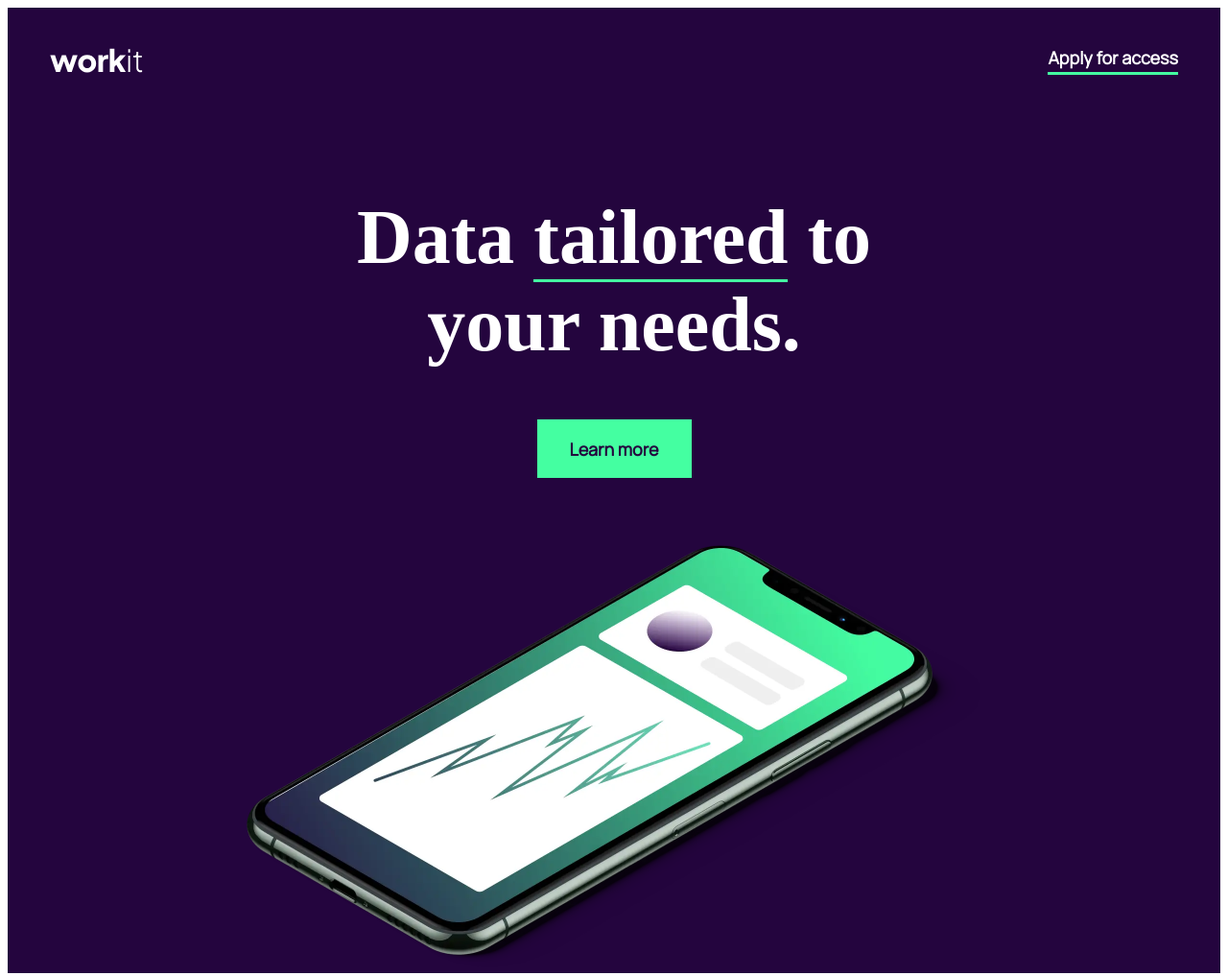
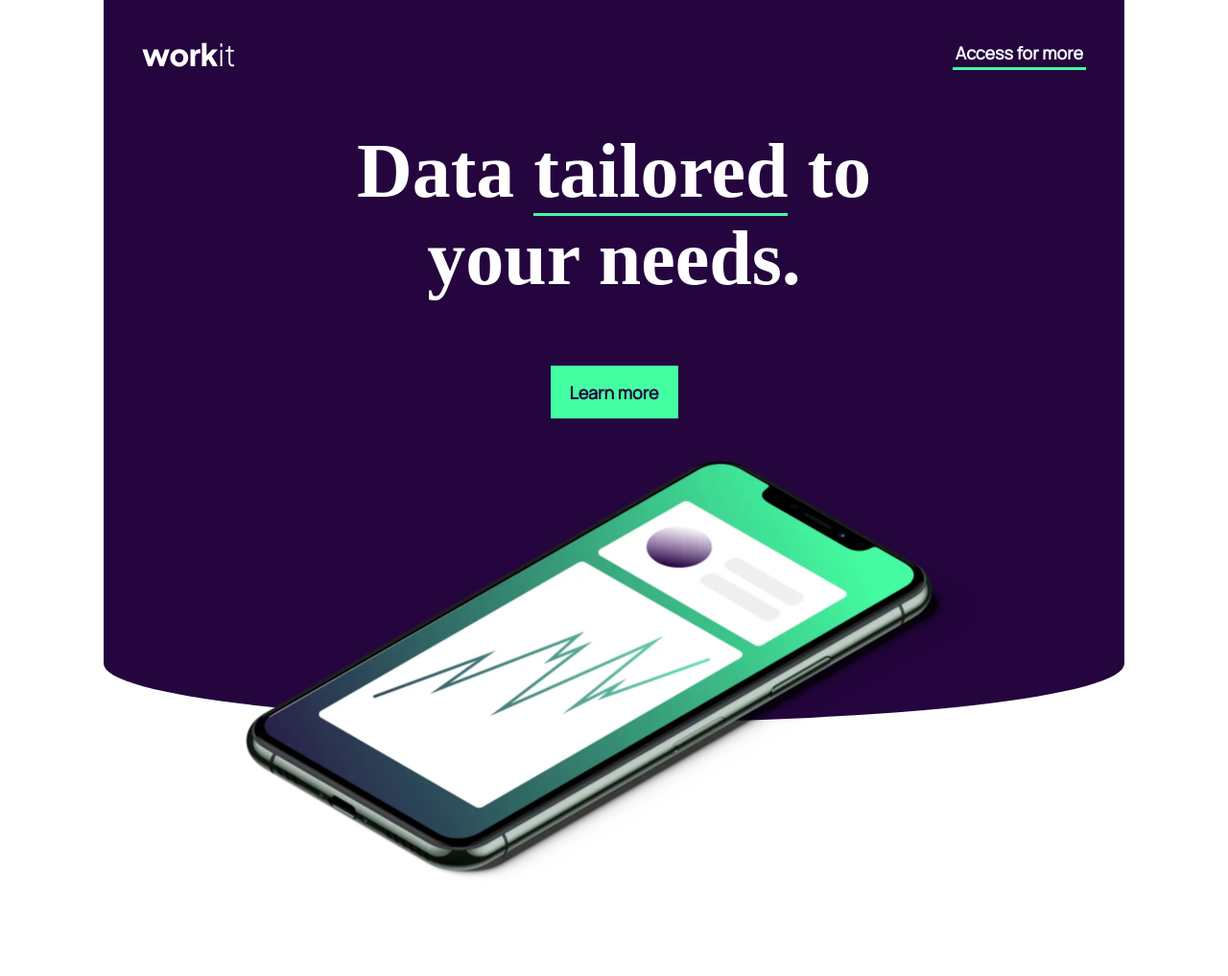
Before and after one commit to zurnadurumm/workit-landing-page, a plain HTML site: page starter-code/index.html in a window 1280 px wide. Shown: the top 1017 px of the page at 96% size. Drawn offline with Linux system fonts and the light colour scheme; a web font is replaced by a local one.

Commit message:
modified:   starter-code/css/style.css 	modified:   starter-code/index.html

```diff
--- a/starter-code/css/style.css
+++ b/starter-code/css/style.css
@@ -1,7 +1,9 @@
-@import url('https://fonts.cdnfonts.com/css/fraunces-144pt-s000');
+@import url(//db.onlinewebfonts.com/c/2c38481447f52932e780d7793abe8022?family=Fraunces+144pt+S050);
 @import url('https://fonts.googleapis.com/css2?family=Manrope&display=swap');
 *,*::before,*::after{
     box-sizing: border-box;
+    margin-top: 0;
+
 }
 :root {
     --darkPurple: rgba(36, 5, 62, 1);
@@ -13,94 +15,101 @@
     --manrope: 'Manrope', sans-serif;
 }
 
-.button{
-    text-align: center;
-    margin: 70px;
-}
-.h1-text {
-    font-size: 80px;
-    color: var(--white);
-    font-family: var(--fraunces);
+
+
+.flex-container{
+    background-color: var(--darkPurple);
+    display: flex;
+    padding: 40px;
+    margin-left: 100px;
+    margin-right: 100px;
+    align-items: center;
+    justify-content: space-between;
+
 
 }
-
-h2 {
-    font-size: 56px;
-}
-
-h3 {
-    font-size: 32px;
-}
-
-h1, h2, h3 {
-    font-family: var(--fraunces);
-    font-weight: 600;
-}
-
-body {
+.button{
+    text-decoration: none;
+    border: none;
+    border-bottom: 3px solid var(--eucaplyptus);
     font-family: var(--manrope);
     font-size: 18px;
-    font-weight: 400;
-}
-
-.container {
+    font-weight: bold;
     background-color: var(--darkPurple);
-    width: auto;
-    padding-top: 40px;
+    color: white;
+    padding: 3px;
 
 }
+.button:hover{
+    color: var(--eucaplyptus);
+}
+h1{
+    text-align: center;
+    font-family: var(--fraunces);
+    font-size: 80px;
+    font-weight: 600;
+    flex-direction: column;
 
-nav {
+}
+.header-container {
     display: flex;
     align-items: center;
-    justify-content: space-between;
-    padding: 0 44px;
+    flex-direction: column;
+    padding: 20px;
+    color: white;
+    background-color: var(--darkPurple);
+    margin-left: 100px;
+    margin-right: 100px;
+    height: 561px;
 
-}
 
-.header-link {
-    color: var(--white);
-    border-bottom: 3px solid var(--eucaplyptus);
-    text-decoration: none;
-    padding-bottom: 3px;
-    font-size: 18px;
-    font-family: var(--manrope);
-    font-weight: bold;
-}
-
-.header-link:hover {
-    color: var(--eucaplyptus);
 }
 .tailored{
     border-bottom: 3px solid var(--eucaplyptus);
 }
 .learn-more{
+    border: 3px solid var(--eucaplyptus);
+    font-size: 18px;
+    font-weight: 700;
+    font-family: var(--manrope);
+    width: 133px;
+    height: 55px;
     color: var(--darkPurple);
     background-color: var(--eucaplyptus);
-    width: 161px;
-    height: 61px;
-    border: none;
-    font-family: var(--manrope);
-    font-weight: bold;
-    font-size: 18px;
+}
+.learn-more:hover{
+    background-color: var(--darkPurple);
+    color: var(--eucaplyptus);
+}
+.image-grid{
+    display: grid;
+    grid-template-columns: auto;
 
 
 }
-.learn-more:hover{
-    border: 3px solid var(--eucaplyptus);
-    background-color: var(--darkPurple);
-    color: var(--eucaplyptus);
+.phone{
+    scale: 50%;
+    bottom: 176px;
+    position: relative;
+
+
 
 }
-.childcontainer{
+.oval{
+    height: 561px;
+    background: var(--darkPurple);
+    border-radius: 531px / 61px;
+    margin-left: 100px;
+    margin-right: 100px;
+    position: relative;
+    z-index: -1;
+    transform: translateY(-86%)
+}
+.numbering-container{
     display: flex;
     align-items: center;
-    justify-content: space-between;
-    flex-direction: column;
-
+    justify-content: space-around;
+    flex-direction: row-reverse;
+}.numbering-item{
+    display: flex;
 }
-
-.photo{
-    width: 767px;
-    height: 441px;
-}
--- a/starter-code/index.html
+++ b/starter-code/index.html
@@ -1,33 +1,47 @@
 <!DOCTYPE html>
 <html lang="en">
   <head>
-  <meta charset="UTF-8">
-  <meta name="viewport" content="width=device-width, initial-scale=1.0">
+    <meta charset="UTF-8" />
+    <meta name="viewport" content="width=device-width, initial-scale=1.0" />
 
-  <link rel="icon" type="image/png" sizes="32x32" href="./assets/images/favicon-32x32.png">
-  <link rel="stylesheet" href="css/style.css">
+    <link
+      rel="icon"
+      type="image/png"
+      sizes="32x32"
+      href="./assets/images/favicon-32x32.png"
+    />
+    <link rel="stylesheet" href="css/style.css" />
+    <link
+      href="//db.onlinewebfonts.com/c/2c38481447f52932e780d7793abe8022?family=Fraunces+144pt+S050"
+      rel="stylesheet"
+      type="text/css"
+    />
 
     <title>Frontend Mentor | Workit landing page</title>
   </head>
   <body>
-  <header>
-    <div class="container">
-      <nav>
-        <img src="assets/images/logo-light.svg" alt="logo" class="logo-light">
-        <a href="#" class="header-link">Apply for access</a>
+    <nav class="flex-container">
+      <img src="assets/images/logo-light.svg" alt="logo" class="flex-item" />
+      <a href="#"><button class="button">Access for more</button></a>
     </nav>
-      <div class="childcontainer">
-        <div class="button">
-          <h1 class="h1-text">Data <span class="tailored">tailored</span> to<br> your needs.</h1>
+    <main >
+      <article class="header-container">
+        <h1>
+          Data <span class="tailored">tailored</span> to<br />
+          your needs.
+        </h1>
         <a href="#"><button class="learn-more">Learn more</button></a>
+        <img src="assets/images/image-hero.webp" alt="phone" class="phone">
+      </article>
+      <div class="oval"></div>
+      <article class="secondtext">
+        <div class="nubering-container">
+         <div class="numbering-items"><h2>1</h2></div>
+         <div class="numbering-items"><h2>2</h2></div>
+         <div class="numbering-items"><h2>3</h2></div>
         </div>
-        <div class="phone">
-          <img src="assets/images/image-hero.webp" alt="phone" class="photo">
-        </div>
-      </div>
-
-    </div>
-  </header>
+      </article>
+    </main>
 
     <!--Apply for access
 
@@ -63,6 +77,5 @@
   in touch to schedule a call.
 
   Apply for access-->
-
   </body>
 </html>
```
Lines whose indentation alone changed are shown as unchanged.
